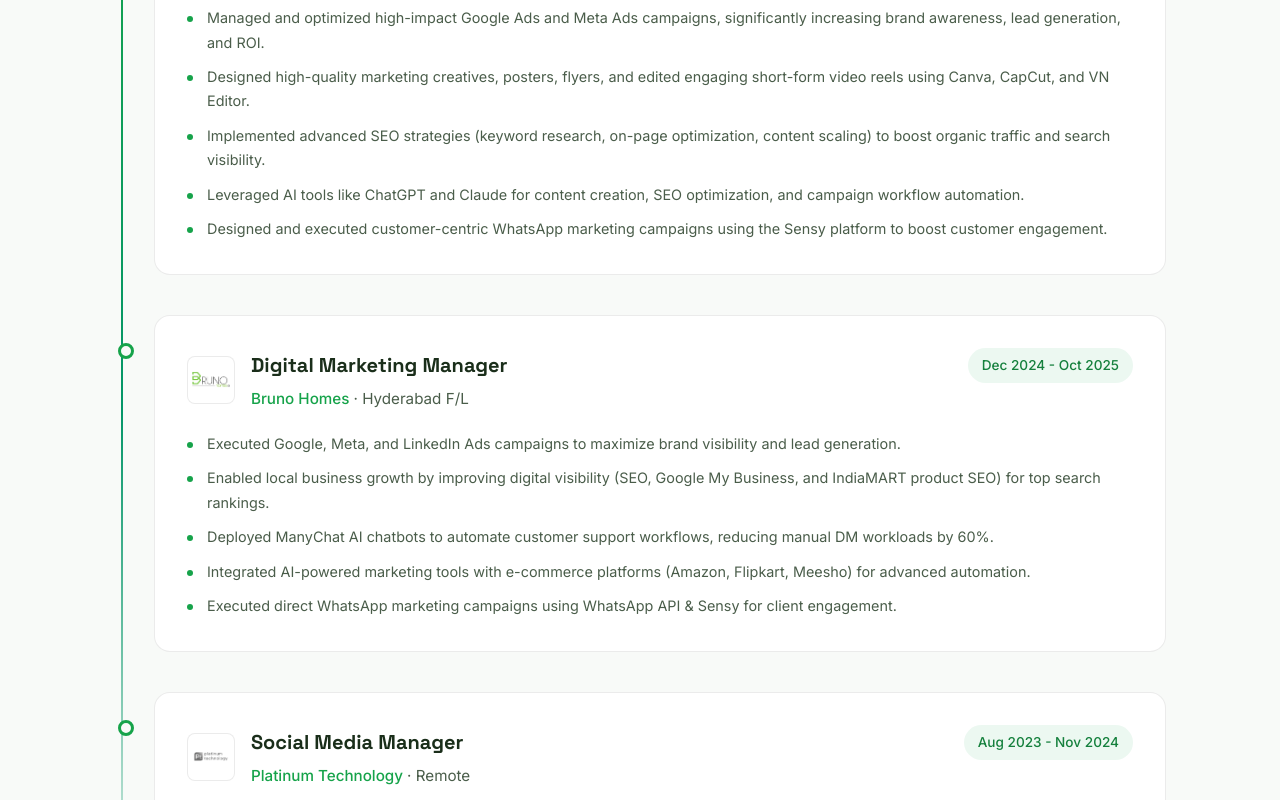
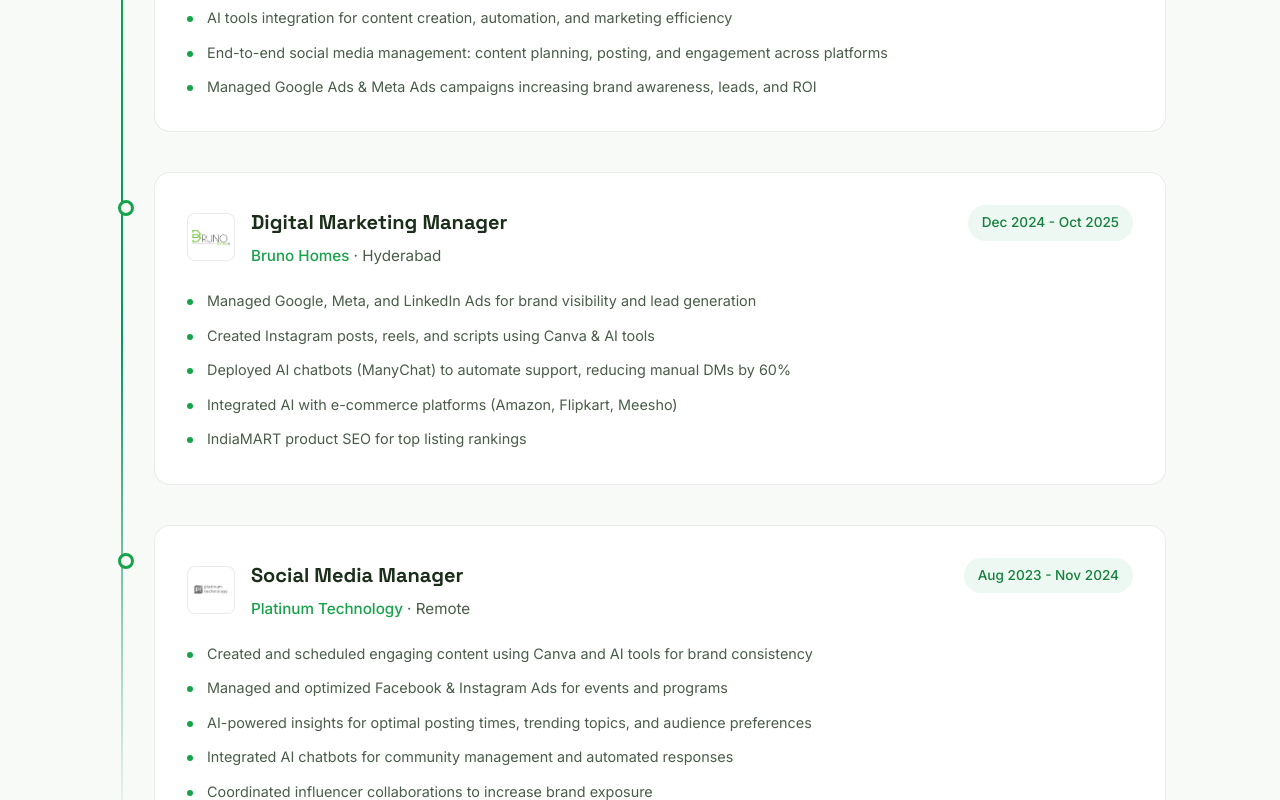
Before and after one commit to shivagokari/portfolio-, a React (Vite) app: page / in a window 1280 px wide. Shown: the part 2200-3000 px from the top of the page. Built offline with nearby package versions, Linux system fonts and the light colour scheme.

Commit message:
Update YNM Safety experience highlights to specific 4 points and restore previous experiences for Bruno Homes and Platinum Technology

```diff
--- a/src/components/Experience.tsx
+++ b/src/components/Experience.tsx
@@ -8,26 +8,24 @@
     period: 'Oct 2025 - Present',
     logo: '/ynm-safety-logo.png',
     highlights: [
-      'Led end-to-end social media management, content planning, and posting across all platforms to drive viral reach and engagement.',
-      'Managed and optimized high-impact Google Ads and Meta Ads campaigns, significantly increasing brand awareness, lead generation, and ROI.',
-      'Designed high-quality marketing creatives, posters, flyers, and edited engaging short-form video reels using Canva, CapCut, and VN Editor.',
-      'Implemented advanced SEO strategies (keyword research, on-page optimization, content scaling) to boost organic traffic and search visibility.',
-      'Leveraged AI tools like ChatGPT and Claude for content creation, SEO optimization, and campaign workflow automation.',
-      'Designed and executed customer-centric WhatsApp marketing campaigns using the Sensy platform to boost customer engagement.'
+      'SEO strategies improving website traffic, keyword rankings, and search visibility',
+      'AI tools integration for content creation, automation, and marketing efficiency',
+      'End-to-end social media management: content planning, posting, and engagement across platforms',
+      'Managed Google Ads & Meta Ads campaigns increasing brand awareness, leads, and ROI'
     ],
   },
   {
     company: 'Bruno Homes',
-    location: 'Hyderabad F/L',
+    location: 'Hyderabad',
     role: 'Digital Marketing Manager',
     period: 'Dec 2024 - Oct 2025',
     logo: '/brunohomes-logo.png',
     highlights: [
-      'Executed Google, Meta, and LinkedIn Ads campaigns to maximize brand visibility and lead generation.',
-      'Enabled local business growth by improving digital visibility (SEO, Google My Business, and IndiaMART product SEO) for top search rankings.',
-      'Deployed ManyChat AI chatbots to automate customer support workflows, reducing manual DM workloads by 60%.',
-      'Integrated AI-powered marketing tools with e-commerce platforms (Amazon, Flipkart, Meesho) for advanced automation.',
-      'Executed direct WhatsApp marketing campaigns using WhatsApp API & Sensy for client engagement.'
+      'Managed Google, Meta, and LinkedIn Ads for brand visibility and lead generation',
+      'Created Instagram posts, reels, and scripts using Canva & AI tools',
+      'Deployed AI chatbots (ManyChat) to automate support, reducing manual DMs by 60%',
+      'Integrated AI with e-commerce platforms (Amazon, Flipkart, Meesho)',
+      'IndiaMART product SEO for top listing rankings'
     ],
   },
   {
@@ -37,10 +35,11 @@
     period: 'Aug 2023 - Nov 2024',
     logo: '/platinum-logo.png',
     highlights: [
-      'Created, scheduled, and maintained a daily posting content calendar across multiple platforms using Canva and AI tools.',
-      'Managed and optimized Facebook & Instagram ad campaigns for event promotions, community activities, and institutional campaigns.',
-      'Refined marketing strategies using AI insights to analyze audience preferences, competitor trends, and optimal posting times.',
-      'Integrated AI chatbots to automate community management responses, monitoring metrics (engagement, reach, CTR).'
+      'Created and scheduled engaging content using Canva and AI tools for brand consistency',
+      'Managed and optimized Facebook & Instagram Ads for events and programs',
+      'AI-powered insights for optimal posting times, trending topics, and audience preferences',
+      'Integrated AI chatbots for community management and automated responses',
+      'Coordinated influencer collaborations to increase brand exposure'
     ],
   },
 ]
```
